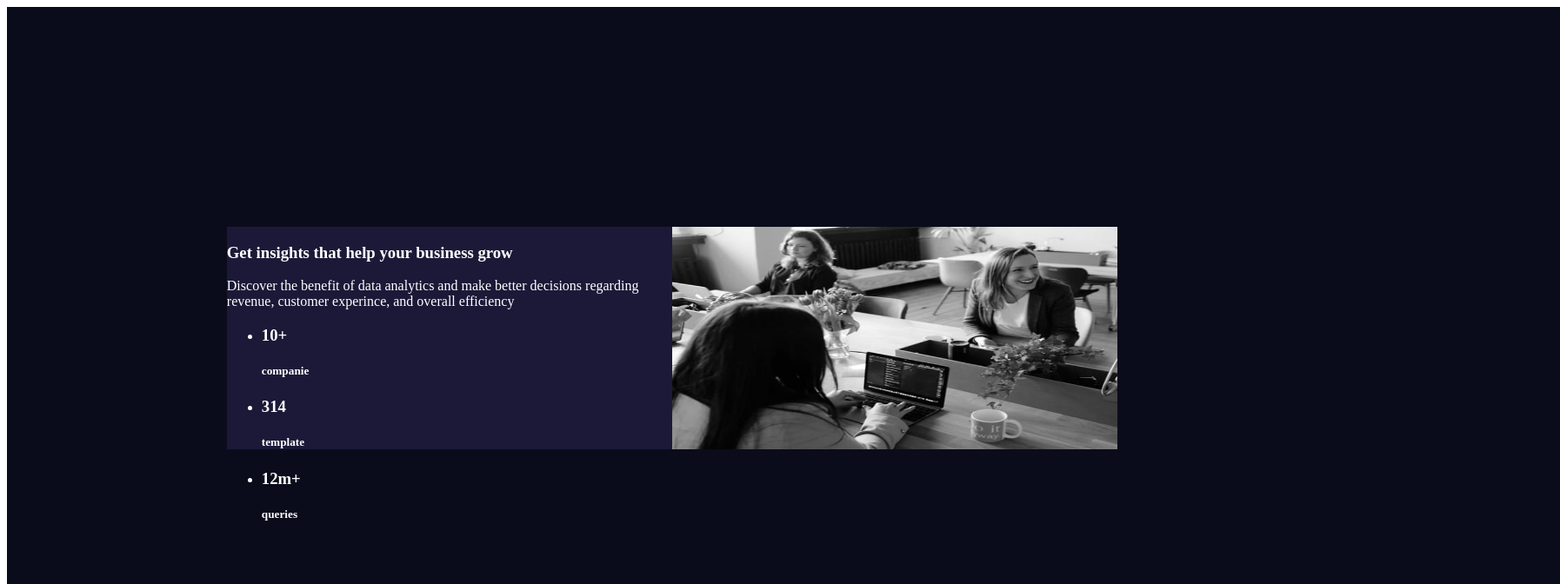
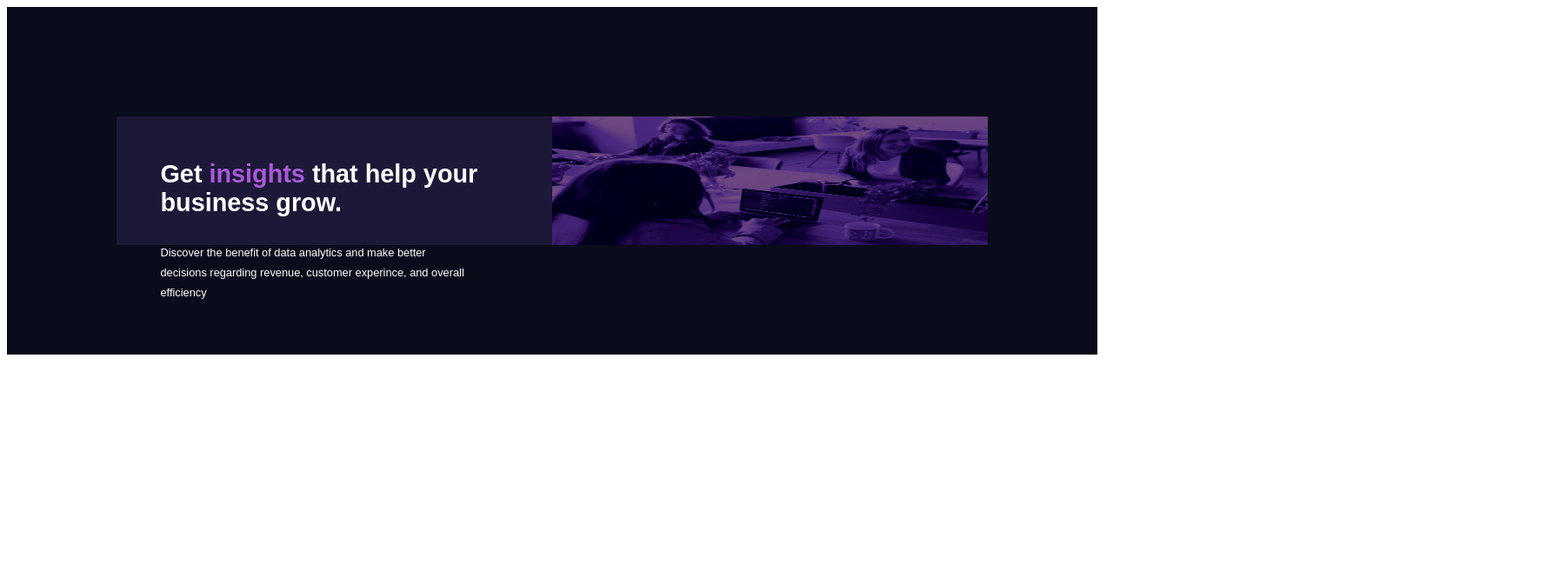
Before and after one commit to FreddyCastuera/boocamp12g, a plain HTML site: page p2css/index.html in a window 1280 px wide. Shown: the top 672 px of the page at 87% size, 1794 px wide, since content can reach past the window. Drawn offline with Linux system fonts and the light colour scheme.

Commit message:
corregimos el layout y agregamos el filtro a la imagen

```diff
--- a/p2css/index.html
+++ b/p2css/index.html
@@ -9,22 +9,24 @@
     <main>
       <section>
         <article class="">
-          <h1>Get <span>insights</sapn> that help your business grow</h1>
+          <div id="texto">
+           <h1>Get <span>insights</span> that help your business grow.</h1>
            <p>Discover the benefit of data analytics and make better decisions regarding revenue, customer experince, and overall efficiency</p>
             <ul>
               <li>
-              <h3>10+</h3>
-              <h5>companie</h5>
+                <h3 class="numeros">10K+</h3>
+                <h5>COMPANIES</h5>
               </li>
               <li>
-              <h3>314</h3>
-              <h5>template</h5>
+                <h3 class="numeros">314</h3>
+                <h5>TEMPLATES</h5>
               </li>
               <li>
-              <h3>12m+</h3>
-              <h5>queries</h5>
+                <h3 class="numeros">12M+</h3>
+                <h5>QUERIES</h5>
               </li>
             </ul>
+          </div>
         </article>
         <img src="./imagenes/image-header-desktop.jpg" alt="personasSonriendo">
       </section>
--- a/p2css/styles.css
+++ b/p2css/styles.css
@@ -1,16 +1,17 @@
 *{
   color:white;
+  box-sizing:border-box;
+  font-family:sans-serif;
 }
 main{
   background-color:rgba(10,12,27,255);
-  width:100vw;
-  height:40vh;
-  padding: 20%;
-
+  width:98vw;
+  height:50vh;
+  padding:10%;
 }
 section{
-  width:80%;
-  height:80%;
+  width:100%;
+  height:100%;
 }
 article{
   background-color:rgba(28,25,56,255);
@@ -22,7 +23,37 @@ img{
   width:50%;
   height:100%;
   float:left;
+  filter:invert(0.3) sepia(1) hue-rotate(220deg) saturate(190%) brightness(0.5) contrast(180%);
 }
 span{
-  color:
+  color:rgba(170,89,216,255);
 }
+ul {
+  list-style-type: none;
+  margin: 0;
+  padding:0;
+  position: relative;
+  right: 30px;
+  top:30px;
+}
+li{
+  display:inline-block;
+  padding-left: 12%;
+  font-size:0.8em;
+}
+#texto{
+  margin:10%;
+}
+h1{
+  font-size:1.8em;
+}
+p{
+  font-size:0.8em;
+  line-height: 1.8;
+  width:90%;
+}
+.numeros{
+  font-size:1.5em;
+  position: relative;
+  top:15px;
+}
```
Lines whose indentation alone changed are shown as unchanged.
